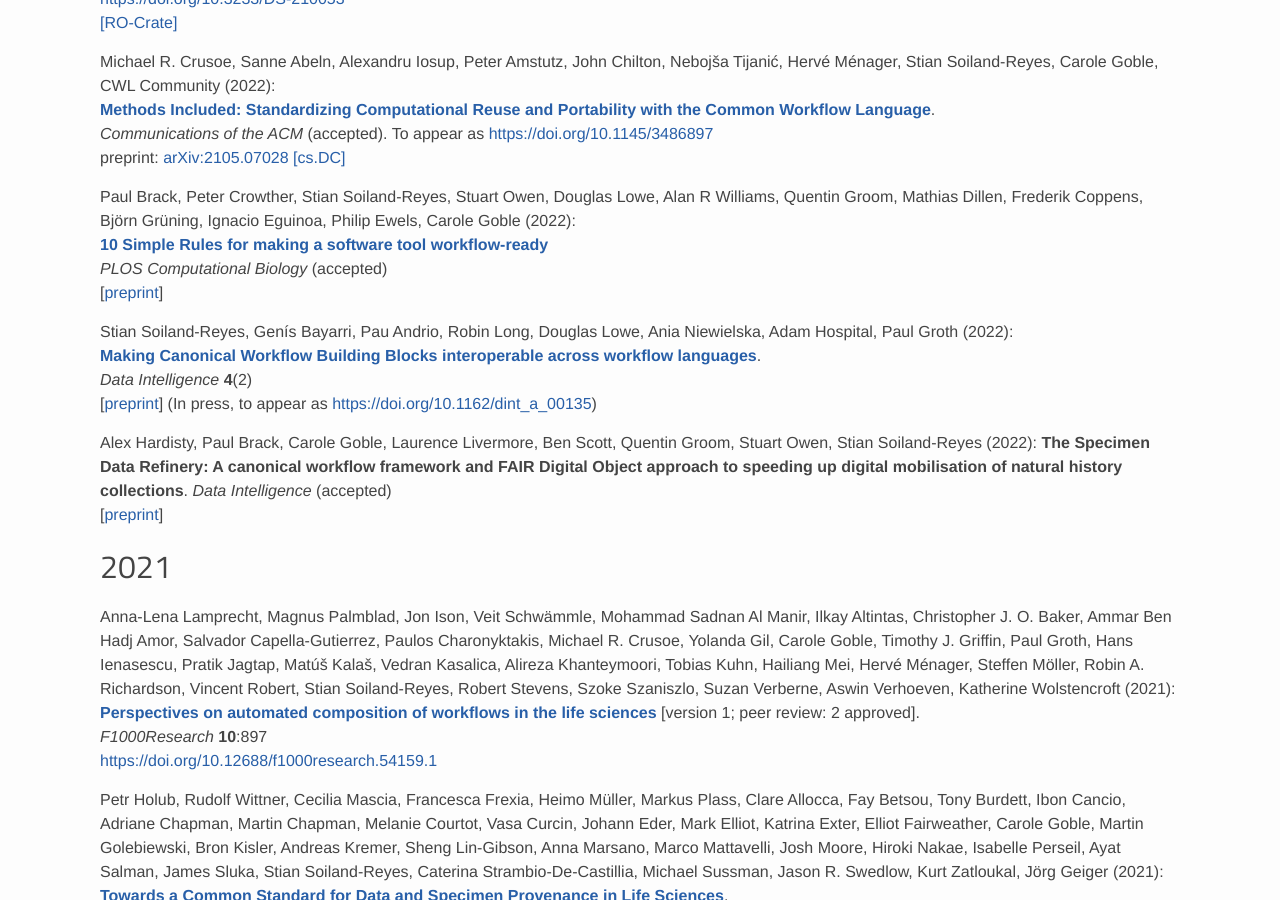
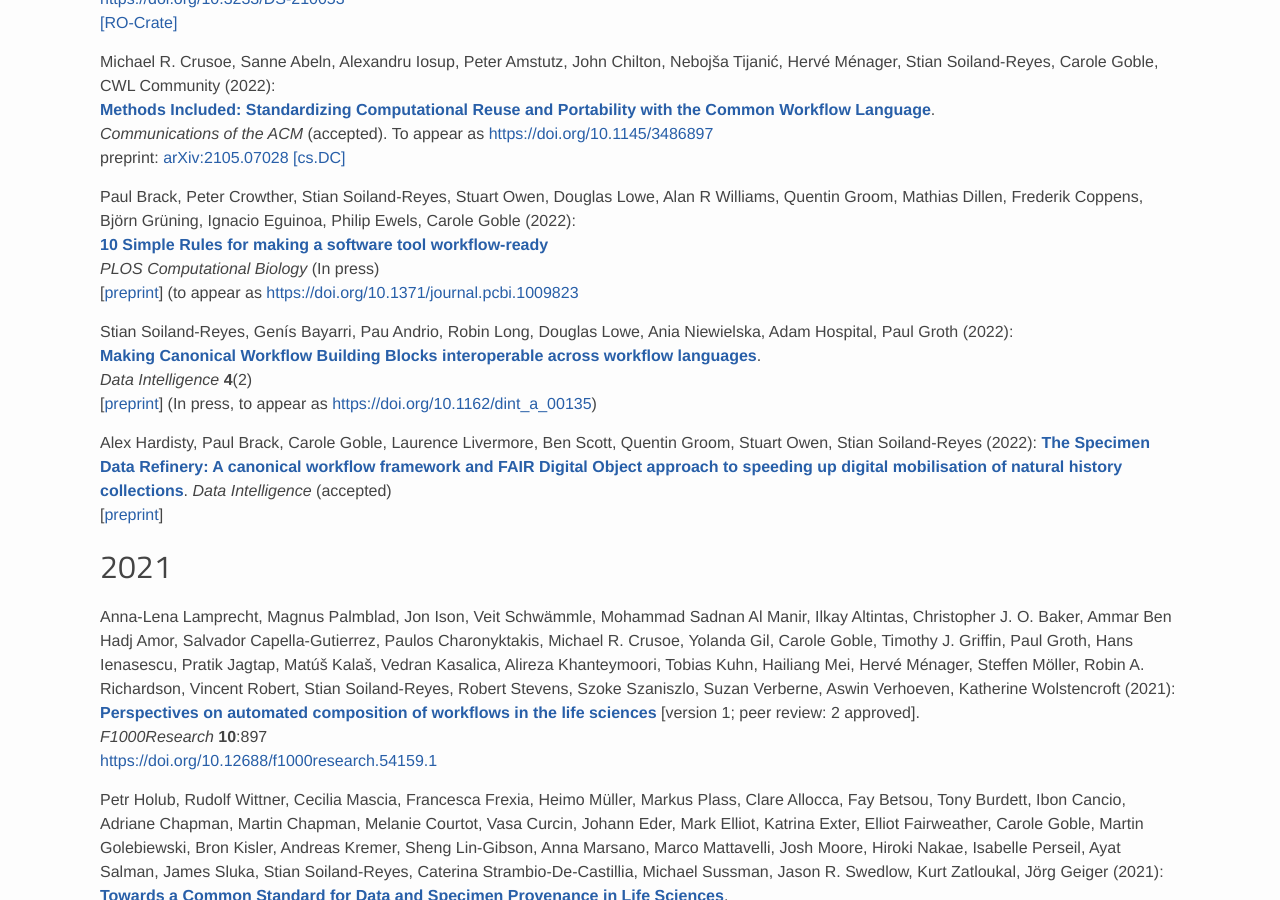
Before and after one commit to eScienceLab/eScienceLab.github.io, a Jekyll site: the page built from publications/index.md, in a window 1280 px wide and 900 px high, scrolled down 643 px. Built offline with Jekyll 4.4.1, drawn with Linux system fonts in a browser that asks for light colours; comment, search, counter and statistics services are not loaded.

Commit message:
DOI for PLOS paper

```diff
--- a/publications/index.md
+++ b/publications/index.md
@@ -56,8 +56,9 @@ preprint: [arXiv:2105.07028 [cs.DC]](https://arxiv.org/abs/2105.07028)
 
 Paul Brack, Peter Crowther, Stian Soiland-Reyes, Stuart Owen, Douglas Lowe, Alan R Williams, Quentin Groom, Mathias Dillen, Frederik Coppens, Björn Grüning, Ignacio Eguinoa, Philip Ewels, Carole Goble (2022):
 [**10 Simple Rules for making a software tool workflow-ready**](https://zenodo.org/record/5901220/preview/brack-et-al-2022-10-Simple-Rules-for-making-a-software-tool-workflow-ready.pdf)
-_PLOS Computational Biology_ (accepted)
+_PLOS Computational Biology_ (In press)
 [[preprint](https://doi.org/10.5281/zenodo.5901220)]
+(to appear as <https://doi.org/10.1371/journal.pcbi.1009823>
 
 Stian Soiland-Reyes, Genís Bayarri, Pau Andrio, Robin Long, Douglas Lowe, Ania Niewielska, Adam Hospital, Paul Groth (2022):
 [**Making Canonical Workflow Building Blocks interoperable across workflow languages**](https://doi.org/10.5281/zenodo.5727730).
@@ -66,7 +67,7 @@ _Data Intelligence_ **4**(2)
 (In press, to appear as <https://doi.org/10.1162/dint_a_00135>)
 
 Alex Hardisty, Paul Brack, Carole Goble, Laurence Livermore, Ben Scott, Quentin Groom, Stuart Owen, Stian Soiland-Reyes (2022):
-**The Specimen Data Refinery: A canonical workflow framework and FAIR Digital Object approach to speeding up digital mobilisation of natural history collections**.
+[**The Specimen Data Refinery: A canonical workflow framework and FAIR Digital Object approach to speeding up digital mobilisation of natural history collections**](https://s11.no/2022/phd/specimen-data-refinery/).
 _Data Intelligence_ (accepted)
 [[preprint](https://s11.no/2022/phd/specimen-data-refinery/)]
 
```
